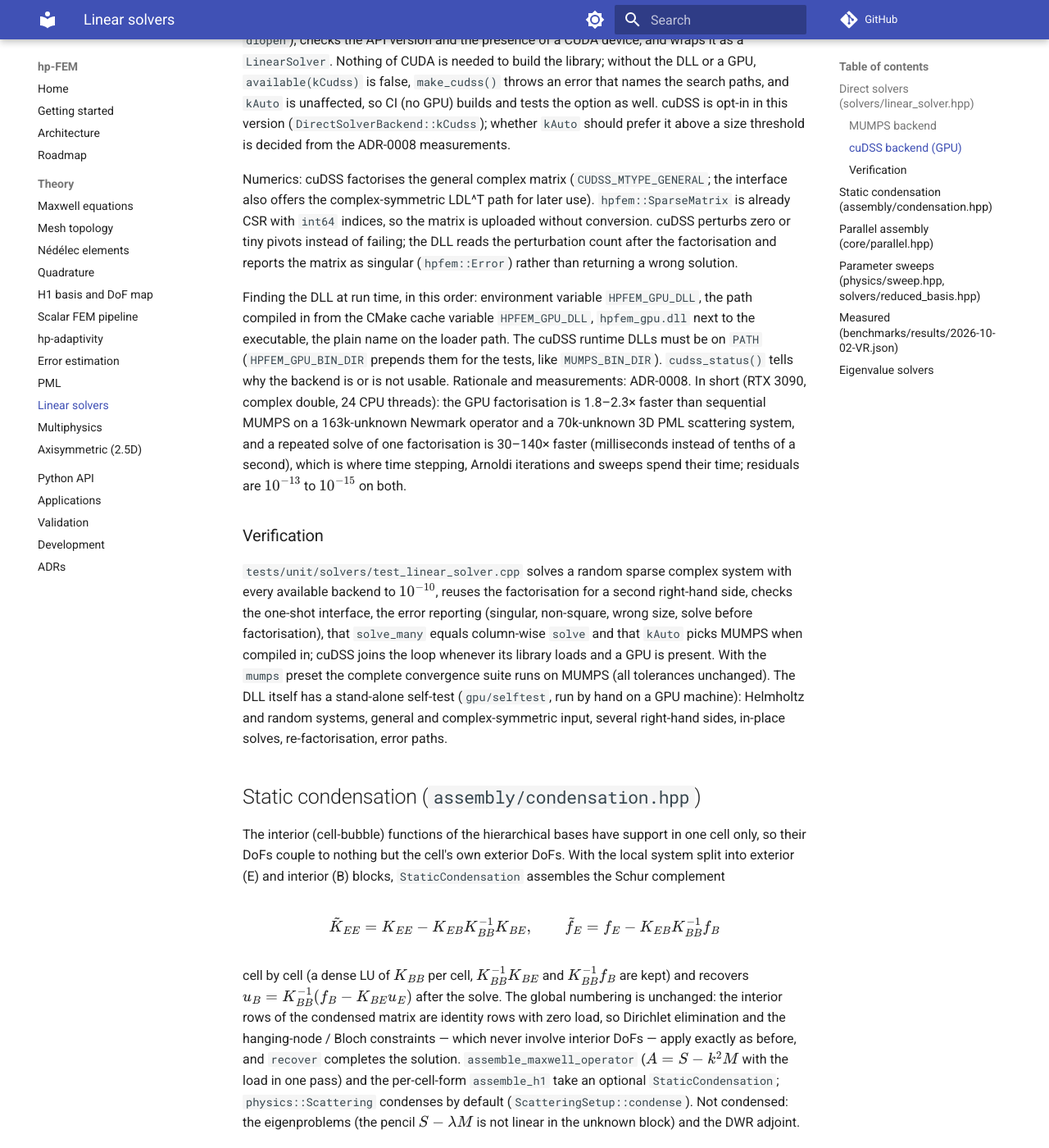
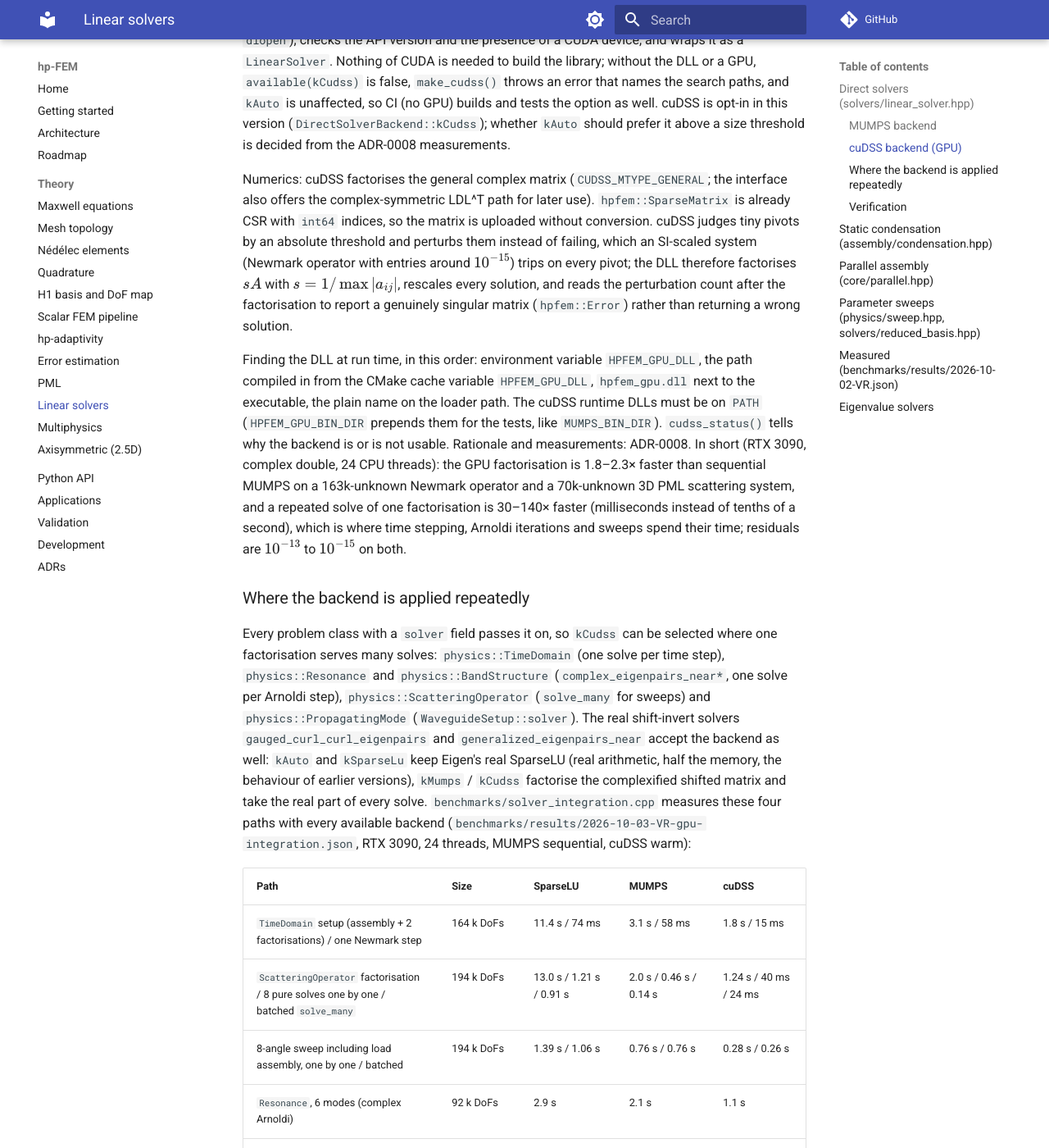
Before and after one commit to PhotonPower/hp-FEM, an MkDocs documentation site: the page built from docs/theory/solvers.md, in a window 1280 px wide and 1400 px high, scrolled down 1552 px. Shown: the whole window at 82% size. Built offline with MkDocs 1.6.1 and Material for MkDocs 9.7.7, drawn with Linux system fonts in a browser that asks for light colours; comment, search, counter and statistics services are not loaded; some of the changed text lies outside the part shown.

Commit message:
docs: solver integration of the GPU backend, measured table, changelog
Co-Authored-By: Claude Fable 5.1 <noreply@anthropic.com>

```diff
--- a/docs/theory/solvers.md
+++ b/docs/theory/solvers.md
@@ -56,9 +56,12 @@ should prefer it above a size threshold is decided from the ADR-0008 measurement
 
 Numerics: cuDSS factorises the general complex matrix (`CUDSS_MTYPE_GENERAL`; the interface
 also offers the complex-symmetric LDL^T path for later use). `hpfem::SparseMatrix` is already
-CSR with `int64` indices, so the matrix is uploaded without conversion. cuDSS perturbs zero or
-tiny pivots instead of failing; the DLL reads the perturbation count after the factorisation
-and reports the matrix as singular (`hpfem::Error`) rather than returning a wrong solution.
+CSR with `int64` indices, so the matrix is uploaded without conversion. cuDSS judges tiny
+pivots by an absolute threshold and perturbs them instead of failing, which an SI-scaled
+system (Newmark operator with entries around $10^{-15}$) trips on every pivot; the DLL therefore
+factorises $sA$ with $s = 1/\max|a_{ij}|$, rescales every solution, and reads the perturbation
+count after the factorisation to report a genuinely singular matrix (`hpfem::Error`) rather
+than returning a wrong solution.
 
 Finding the DLL at run time, in this order: environment variable `HPFEM_GPU_DLL`, the path
 compiled in from the CMake cache variable `HPFEM_GPU_DLL`, `hpfem_gpu.dll` next to the
@@ -70,6 +73,33 @@ sequential MUMPS on a 163k-unknown Newmark operator and a 70k-unknown 3D PML sca
 system, and a repeated solve of one factorisation is 30–140× faster (milliseconds instead of
 tenths of a second), which is where time stepping, Arnoldi iterations and sweeps spend their
 time; residuals are $10^{-13}$ to $10^{-15}$ on both.
+
+### Where the backend is applied repeatedly
+
+Every problem class with a `solver` field passes it on, so `kCudss` can be selected where
+one factorisation serves many solves: `physics::TimeDomain` (one solve per time step),
+`physics::Resonance` and `physics::BandStructure` (`complex_eigenpairs_near*`, one solve per
+Arnoldi step), `physics::ScatteringOperator` (`solve_many` for sweeps) and
+`physics::PropagatingMode` (`WaveguideSetup::solver`). The real shift-invert solvers
+`gauged_curl_curl_eigenpairs` and `generalized_eigenpairs_near` accept the backend as well:
+`kAuto` and `kSparseLu` keep Eigen's real SparseLU (real arithmetic, half the memory, the
+behaviour of earlier versions), `kMumps` / `kCudss` factorise the complexified shifted matrix
+and take the real part of every solve. `benchmarks/solver_integration.cpp` measures these
+four paths with every available backend
+(`benchmarks/results/2026-10-03-VR-gpu-integration.json`, RTX 3090, 24 threads, MUMPS
+sequential, cuDSS warm):
+
+| Path | Size | SparseLU | MUMPS | cuDSS |
+|---|---|---|---|---|
+| `TimeDomain` setup (assembly + 2 factorisations) / one Newmark step | 164 k DoFs | 11.4 s / 74 ms | 3.1 s / 58 ms | 1.8 s / 15 ms |
+| `ScatteringOperator` factorisation / 8 pure solves one by one / batched `solve_many` | 194 k DoFs | 13.0 s / 1.21 s / 0.91 s | 2.0 s / 0.46 s / 0.14 s | 1.24 s / 40 ms / 24 ms |
+| 8-angle sweep including load assembly, one by one / batched | 194 k DoFs | 1.39 s / 1.06 s | 0.76 s / 0.76 s | 0.28 s / 0.26 s |
+| `Resonance`, 6 modes (complex Arnoldi) | 92 k DoFs | 2.9 s | 2.1 s | 1.1 s |
+| `gauged_curl_curl_eigenpairs`, 6 eigenvalues (real Lanczos; MUMPS / cuDSS complexified) | 92 k DoFs | 2.6 s | 3.0 s | 2.6 s |
+
+The time step and the sweep are now bounded by the CPU work around the solve (two sparse
+products and the restriction / expansion per step, the load assembly per angle); the real
+Lanczos does not profit from a complexified GPU factorisation at this size.
 
 ### Verification
 
@@ -139,9 +169,13 @@ which keeps the eliminated columns $A_{:,D}$ for later loads) and factorises it
 chosen backend; `solve(incident, current)` then only assembles the new load
 (`assemble_maxwell_load`), condenses it (`StaticCondensation::condense_load`, with the stored
 $K_{BB}^{-1}$ and $K_{EB}$ per cell), reduces it by the constraints, applies the new Dirichlet
-values and recovers the interior unknowns (`recover(x, load)`). `solve_many` and
-`plane_wave_sweep` wrap this for lists of incident fields / wave vectors — the angle sweep
-of a scatterometry measurement costs one factorisation plus a triangular solve per angle.
+values and recovers the interior unknowns (`recover(x, load)`).
+`ScatteringOperator::solve_many(incidents, current)` assembles and eliminates the loads of
+several incident fields and applies the factorisation to all of them in one
+`LinearSolver::solve_many` call (one device round trip on the cuDSS backend); the free
+functions `solve_many` and `plane_wave_sweep` wrap this for lists of incident fields / wave
+vectors — the angle sweep of a scatterometry measurement costs one factorisation plus one
+batched triangular solve.
 
 **Frequency sweeps, reduced basis.** `solvers::ReducedBasis` collects snapshots
 (full solutions at a few parameter values) into an orthonormal basis $V$ (modified
```
Also changed, not shown: CHANGELOG.md (+16 -0 lines), benchmarks/README.md (+8 -1 lines).
